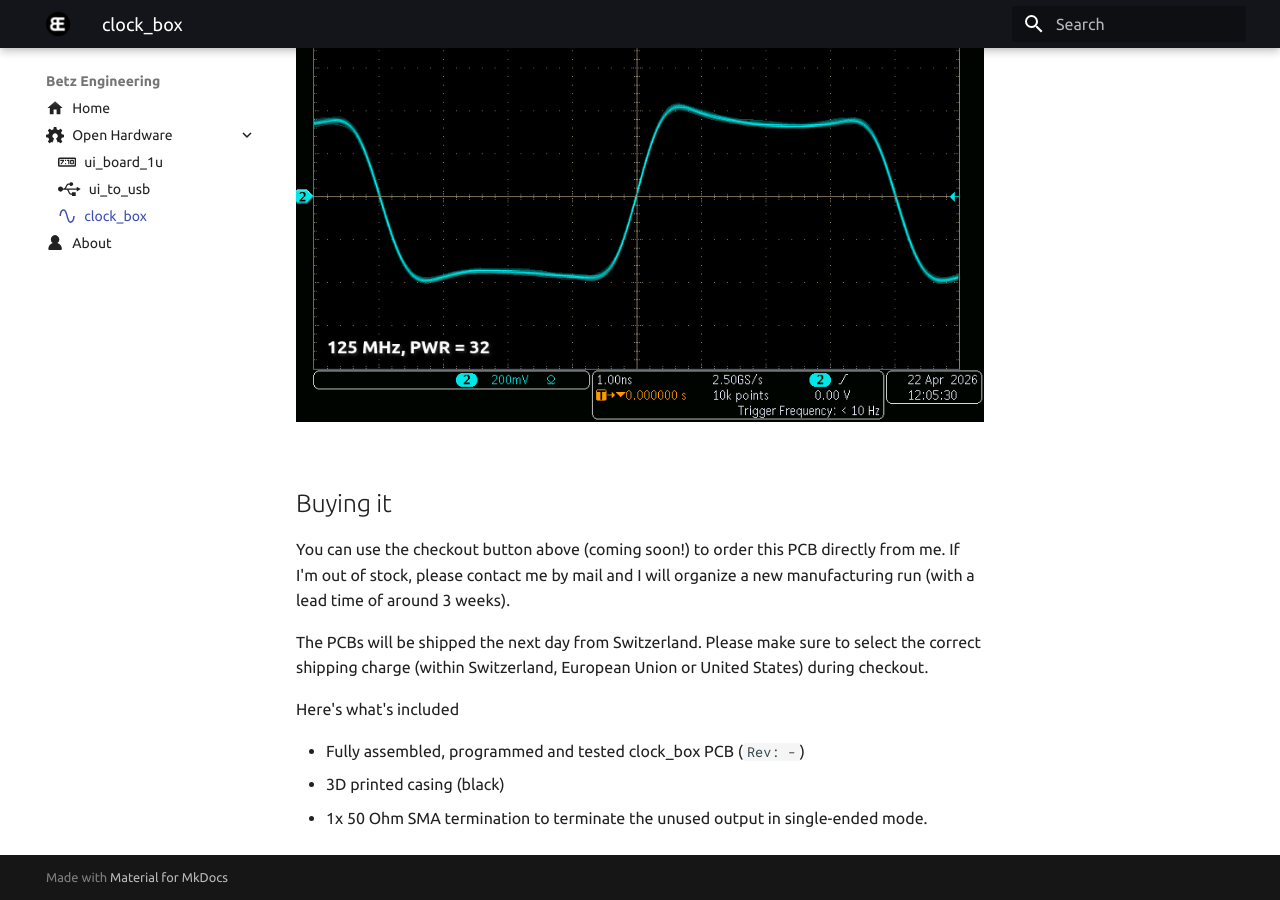
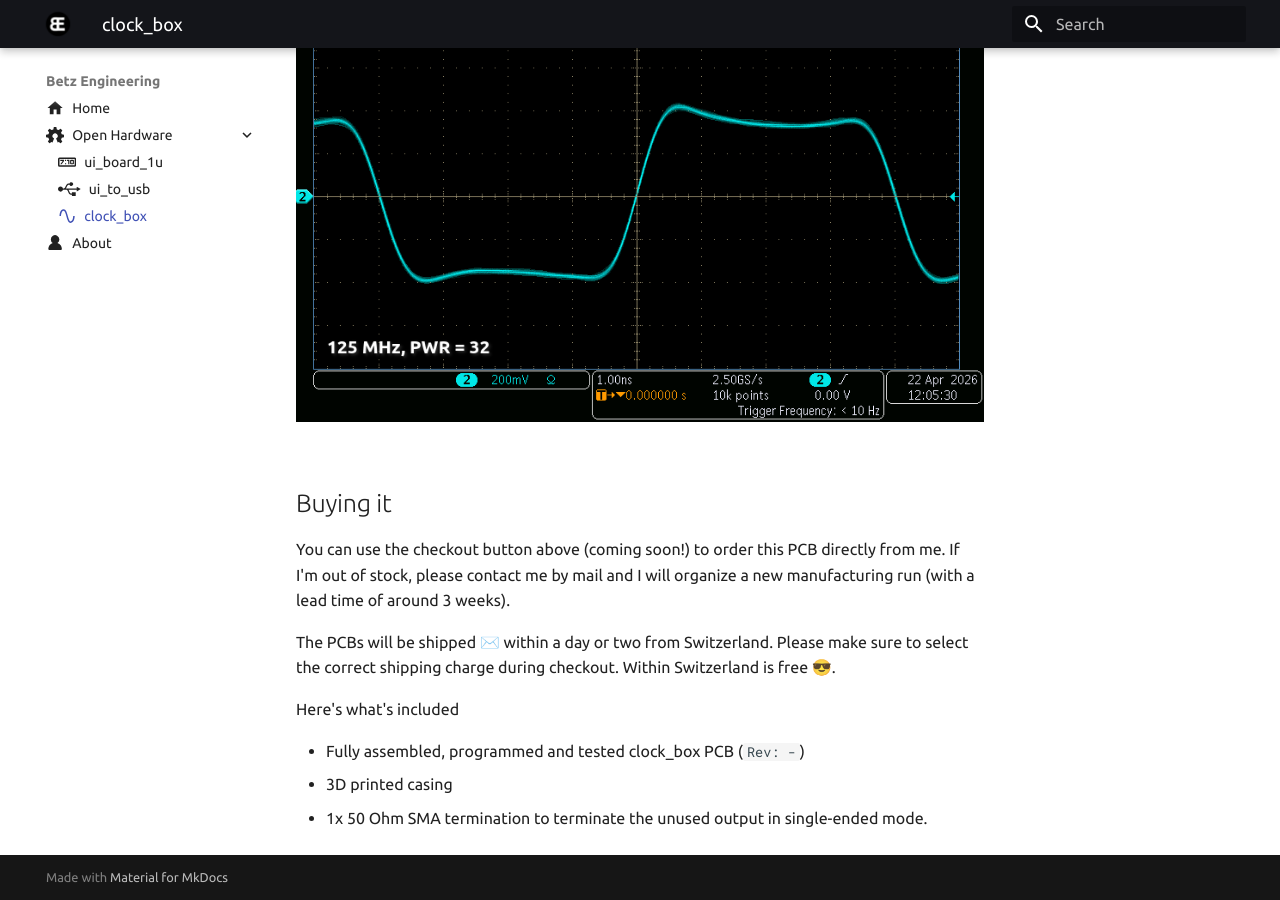
Before and after one commit to betz-engineering/betz-engineering.github.io, an MkDocs documentation site: the page built from docs/open_hardware/clock_box.md, in a window 1280 px wide and 900 px high, scrolled down 2083 px. Built offline with MkDocs 1.6.1 and Material for MkDocs 9.7.7, drawn with Linux system fonts in a browser that asks for light colours.

Commit message:
update shipping info

```diff
--- a/docs/open_hardware/clock_box.md
+++ b/docs/open_hardware/clock_box.md
@@ -60,12 +60,14 @@ Each device has an unique serial number, which allows to tell them apart if seve
 
 You can use the checkout button above (coming soon!) to order this PCB directly from me. If I'm out of stock, please contact me by mail and I will organize a new manufacturing run (with a lead time of around 3 weeks).
 
-The PCBs will be shipped the next day from Switzerland. Please make sure to select the correct shipping charge (within Switzerland, European Union or United States) during checkout.
+The PCBs will be shipped ✉️ within a day or two from Switzerland.
+Please make sure to select the correct shipping charge during checkout.
+Within Switzerland is free 😎.
 
 Here's what's included
 
   * Fully assembled, programmed and tested clock_box PCB (`Rev: - `)
-  * 3D printed casing (black)
+  * 3D printed casing
   * 1x 50 Ohm SMA termination to terminate the unused output in single-ended mode.
 
 <script src="../inventory.js"></script>
```
Also changed, not shown: docs/open_hardware/ui_board_1u.md (+3 -1 lines), docs/open_hardware/ui_to_usb.md (+3 -1 lines).
